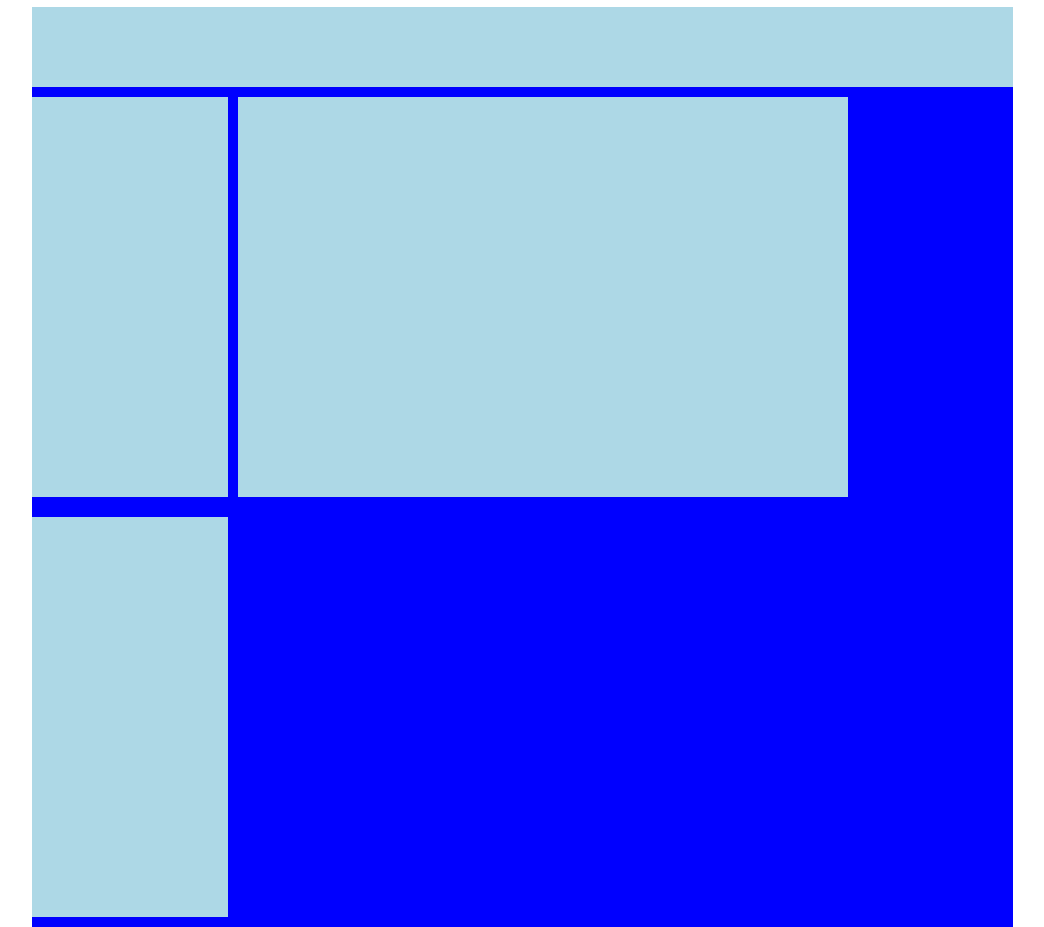
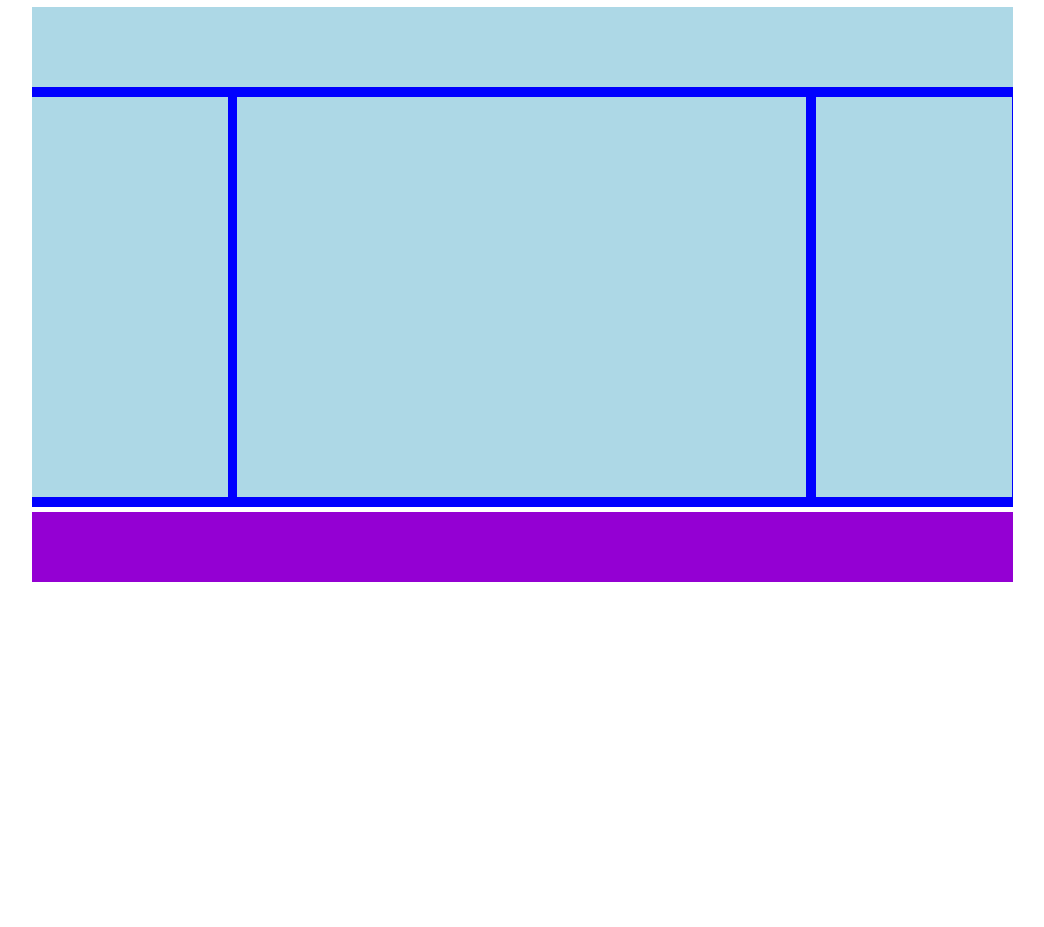
Before and after one commit to Andrei-Gabriel/htmlcss-struttura-wp, a plain HTML site: page index.html in a window 1280 px wide. Shown: the part 543-1470 px from the top of the page, without its empty margins (118-1162 px from the left). After the commit the page ends 1155 px from the top, so only its background shows below. Drawn offline with Linux system fonts and the light colour scheme.

Commit message:
Correzione classe main-main

```diff
--- a/css/style.css
+++ b/css/style.css
@@ -44,12 +44,12 @@ main {
             height: 80px;
         }
         [class*="t-main"] { /* lefT, righT */
-            margin: 10px 0;
+            margin: 1% 0;
             width: 20%;
         }
         .main-main {
-            margin: 10px;
-            width: 610px;
+            margin: 1%;
+            width: 58%;
         }
 
 /* Layout footer --------------------------------------------------------- */
```
